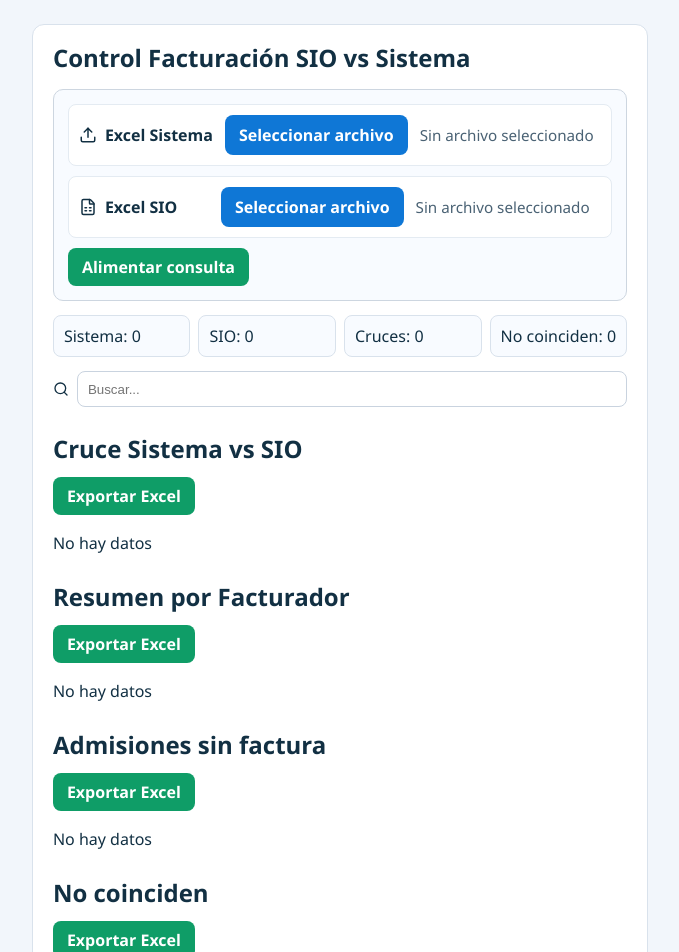
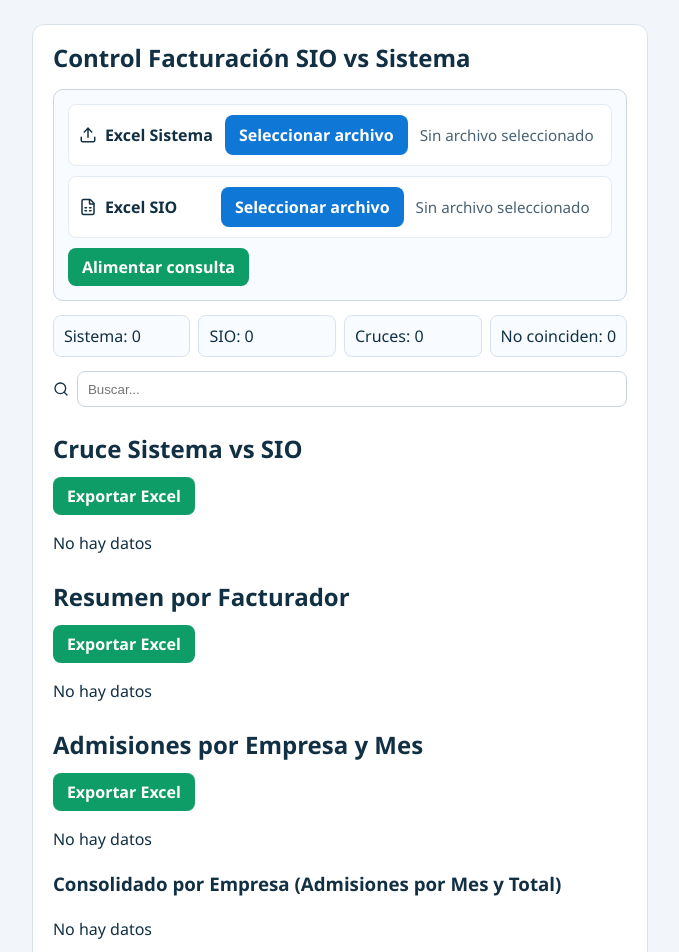
Before and after one commit to henrysolarte/facturacion, a React (Vite) app: page / in a window 1280 px wide. Shown: the top 952 px of the page, without its empty margins (300-979 px from the left). Built offline with nearby package versions, Linux system fonts and the light colour scheme.

Commit message:
feat: consultas y consolidados por empresa y mes

```diff
--- a/src/App.jsx
+++ b/src/App.jsx
@@ -20,6 +20,8 @@ const REQUIRED_SIO_COLUMNS = [
   "paciente",
 ];
 
+const DATE_COLUMNS = new Set(["fecha_ingreso", "fecha_egreso"]);
+
 function normalizeHeader(value) {
   return String(value ?? "")
     .normalize("NFD")
@@ -33,6 +35,67 @@ function normalizeHeader(value) {
 function cleanValue(value) {
   if (value == null) return "";
   return typeof value === "string" ? value.trim() : value;
+}
+
+function formatDateString(year, month, day) {
+  const safeYear = String(year).padStart(4, "0");
+  const safeMonth = String(month).padStart(2, "0");
+  const safeDay = String(day).padStart(2, "0");
+  return `${safeYear}-${safeMonth}-${safeDay}`;
+}
+
+function normalizeDateValue(value) {
+  if (value == null || value === "") return "";
+
+  if (value instanceof Date && !Number.isNaN(value.getTime())) {
+    return formatDateString(
+      value.getFullYear(),
+      value.getMonth() + 1,
+      value.getDate()
+    );
+  }
+
+  if (typeof value === "number") {
+    const dateParts = XLSX.SSF.parse_date_code(value);
+    if (dateParts) {
+      return formatDateString(dateParts.y, dateParts.m, dateParts.d);
+    }
+  }
+
+  const stringValue = String(value).trim();
+  if (!stringValue) return "";
+
+  if (/^\d{4}-\d{2}-\d{2}$/.test(stringValue)) {
+    return stringValue;
+  }
+
+  const normalized = stringValue.replace(/\./g, "/").replace(/-/g, "/");
+
+  if (/^\d{4}\/\d{1,2}\/\d{1,2}$/.test(normalized)) {
+    const [year, month, day] = normalized.split("/").map(Number);
+    return formatDateString(year, month, day);
+  }
+
+  if (/^\d{1,2}\/\d{1,2}\/\d{2,4}$/.test(normalized)) {
+    const [day, month, yearRaw] = normalized.split("/").map(Number);
+    const year = yearRaw < 100 ? 2000 + yearRaw : yearRaw;
+    return formatDateString(year, month, day);
+  }
+
+  return stringValue;
+}
+
+function extractMonth(dateValue) {
+  const normalized = normalizeDateValue(dateValue);
+  if (/^\d{4}-\d{2}-\d{2}$/.test(normalized)) {
+    return normalized.slice(0, 7);
+  }
+  return "Sin fecha";
+}
+
+function formatThousands(value) {
+  const num = toNumber(value);
+  return num.toLocaleString("es-CO");
 }
 
 function toNumber(value) {
@@ -57,7 +120,8 @@ function rowsFromSheet(sheet) {
     const obj = {};
 
     headers.forEach((h, i) => {
-      obj[h] = cleanValue(row[i]);
+      const value = cleanValue(row[i]);
+      obj[h] = DATE_COLUMNS.has(h) ? normalizeDateValue(value) : value;
     });
 
     return obj;
@@ -97,7 +161,7 @@ export default function App() {
 
   async function parseExcelFile(file) {
     const data = await file.arrayBuffer();
-    const workbook = XLSX.read(data);
+    const workbook = XLSX.read(data, { cellDates: true });
     const sheet = workbook.Sheets[workbook.SheetNames[0]];
     return rowsFromSheet(sheet);
   }
@@ -253,6 +317,68 @@ export default function App() {
     );
   }, [cruces]);
 
+  const admisionesPorEmpresaMes = useMemo(() => {
+    const map = new Map();
+
+    sioRows.forEach((row) => {
+      const empresa = row.empresa || row.centro_servicio || "Sin empresa";
+      const mes = extractMonth(row.fecha_ingreso);
+      const key = `${empresa}__${mes}`;
+
+      if (!map.has(key)) {
+        map.set(key, {
+          empresa,
+          mes,
+          admisiones: new Set(),
+        });
+      }
+
+      const group = map.get(key);
+      group.admisiones.add(String(row.admision ?? "").trim());
+    });
+
+    return [...map.values()]
+      .map((item) => ({
+        empresa: item.empresa,
+        mes: item.mes,
+        total_admisiones: item.admisiones.size,
+      }))
+      .sort((a, b) => {
+        if (a.mes === b.mes) {
+          return b.total_admisiones - a.total_admisiones;
+        }
+        return a.mes < b.mes ? 1 : -1;
+      });
+  }, [sioRows]);
+
+  const consolidadoEmpresaPorMes = useMemo(() => {
+    const meses = [...new Set(admisionesPorEmpresaMes.map((row) => row.mes))].sort(
+      (a, b) => (a < b ? -1 : 1)
+    );
+    const map = new Map();
+
+    admisionesPorEmpresaMes.forEach((row) => {
+      if (!map.has(row.empresa)) {
+        const base = { empresa: row.empresa };
+
+        meses.forEach((mes) => {
+          base[mes] = 0;
+        });
+
+        base.total_admisiones = 0;
+        map.set(row.empresa, base);
+      }
+
+      const group = map.get(row.empresa);
+      group[row.mes] = toNumber(row.total_admisiones);
+      group.total_admisiones += toNumber(row.total_admisiones);
+    });
+
+    return [...map.values()].sort(
+      (a, b) => b.total_admisiones - a.total_admisiones
+    );
+  }, [admisionesPorEmpresaMes]);
+
   const sinFactura = useMemo(() => {
     return sioRows.filter((s) => {
       const matches = sistemaMap.get(s.admision);
@@ -304,7 +430,7 @@ export default function App() {
     XLSX.writeFile(wb, name + ".xlsx");
   }
 
-  function renderTable(rows) {
+  function renderTable(rows, formatter) {
     if (!rows.length) return <p>No hay datos</p>;
 
     const headers = Object.keys(rows[0]);
@@ -323,7 +449,7 @@ export default function App() {
           {rows.slice(0, 200).map((r, i) => (
             <tr key={i}>
               {headers.map((h) => (
-                <td key={h}>{r[h]}</td>
+                <td key={h}>{formatter ? formatter(h, r[h], r) : r[h]}</td>
               ))}
             </tr>
           ))}
@@ -418,7 +544,24 @@ export default function App() {
         Exportar Excel
       </button>
 
-      {renderTable(resumenFacturador)}
+      {renderTable(resumenFacturador, (header, value) => {
+        if (header === "total_servicios" || header === "total_factura") {
+          return formatThousands(value);
+        }
+
+        return value;
+      })}
+
+      <h2>Admisiones por Empresa y Mes</h2>
+
+      <button onClick={() => exportExcel("admisiones_empresa_mes", admisionesPorEmpresaMes)}>
+        Exportar Excel
+      </button>
+
+      {renderTable(admisionesPorEmpresaMes)}
+
+      <h3>Consolidado por Empresa (Admisiones por Mes y Total)</h3>
+      {renderTable(consolidadoEmpresaPorMes)}
 
       <h2>Admisiones sin factura</h2>
 
```
